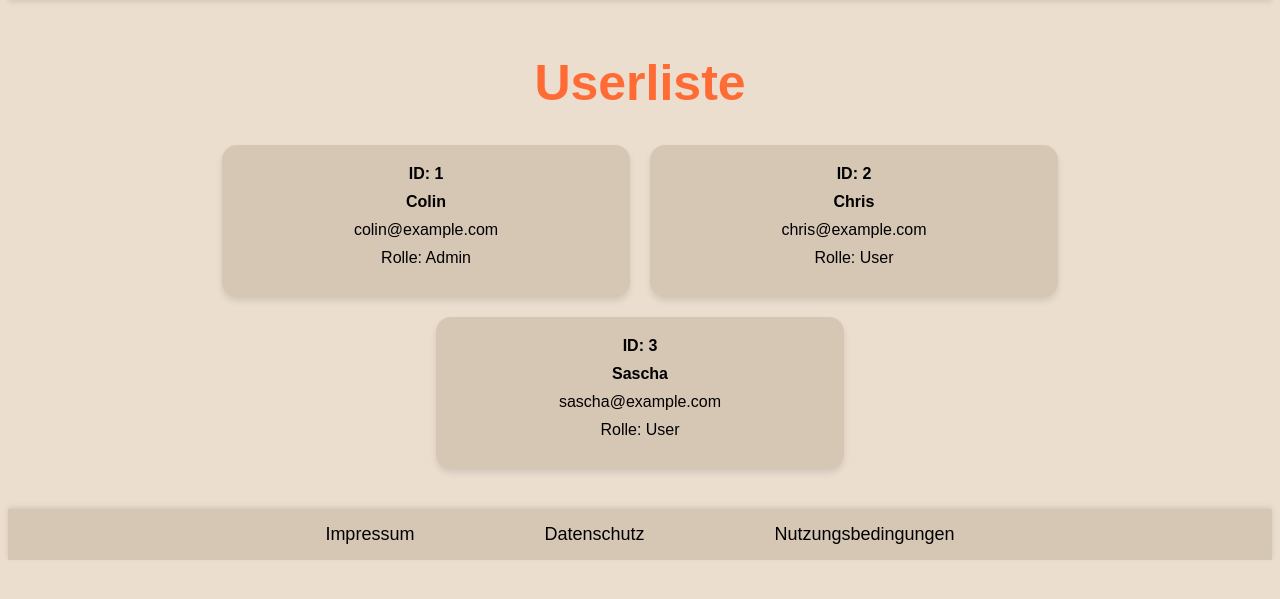
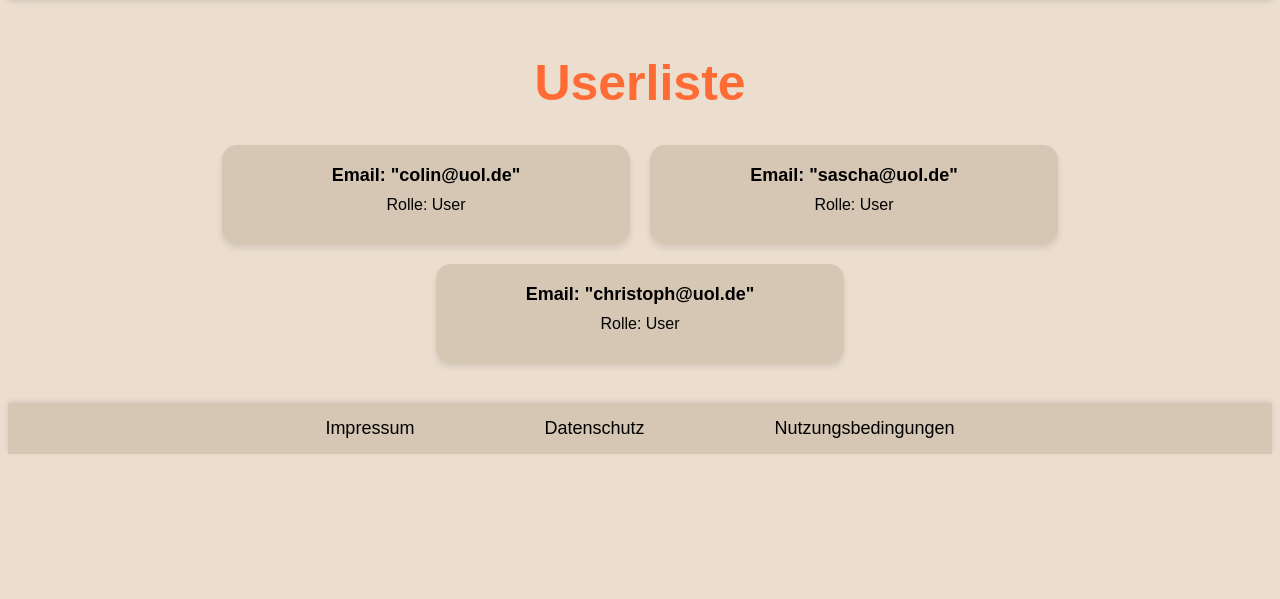
Before and after one commit to cln34/RezeptWebsite, a PHP site: page /userliste.php in a window 1280 px wide. Shown: the part 61-660 px from the top of the page. Run offline with PHP 8.4, Linux system fonts and the light colour scheme.

Commit message:
userliste stellt jetzt dummy user dar, kann man später auf die datenbank umbauen

```diff
--- a/css/userliste.css
+++ b/css/userliste.css
@@ -23,7 +23,7 @@
 }
 
 .user-card:hover {
-  transform: scale(1.02);
+  transform: scale(1.01);
 }
 
 .user-card span {
@@ -32,12 +32,12 @@
   font-size: 16px;
 }
 
-.user-id, .user-name {
+.user-card span.user-email {
   font-weight: bold;
-  font-size: 30px;
+  font-size: 18px;
 }
 
-.user-email, .user-role {
+ .user-role {
   font-size: 15px;
 }
 
--- a/userliste.php
+++ b/userliste.php
@@ -1,5 +1,6 @@
 <?php
 require_once "php/include/head.php";
+require_once "php/dummyUser.php"
 ?>
 
 <body>
@@ -10,26 +11,13 @@ require_once "php/include/head.php";
     <main class="userliste">
         <h1>Userliste</h1>
         <div class="user-container">
-            <!-- Beispiel-Daten -->
-            <div class="user-card">
-                <span class="user-id">ID: 1</span>
-                <span class="user-name">Colin</span>
-                <span class="user-email">colin@example.com</span>
-                <span class="user-role">Rolle: Admin</span>
-            </div>
-            <div class="user-card">
-                <span class="user-id">ID: 2</span>
-                <span class="user-name">Chris</span>
-                <span class="user-email">chris@example.com</span>
-                <span class="user-role">Rolle: User</span>
-            </div>
-            <div class="user-card">
-                <span class="user-id">ID: 3</span>
-                <span class="user-name">Sascha</span>
-                <span class="user-email">sascha@example.com</span>
-                <span class="user-role">Rolle: User</span>
-            </div>
-            <!-- Weitere Benutzer -->
+            <!-- Stellt die dummy user dar -->
+            <?php foreach ($users as $email => $password) { ?>
+                <div class='user-card'>
+                    <span class='user-email'>Email: "<?php echo $email ?>"</span>
+                    <span class='user-role'>Rolle: User</span>
+                </div>
+            <?php } ?>
         </div>
     </main>
 
```
